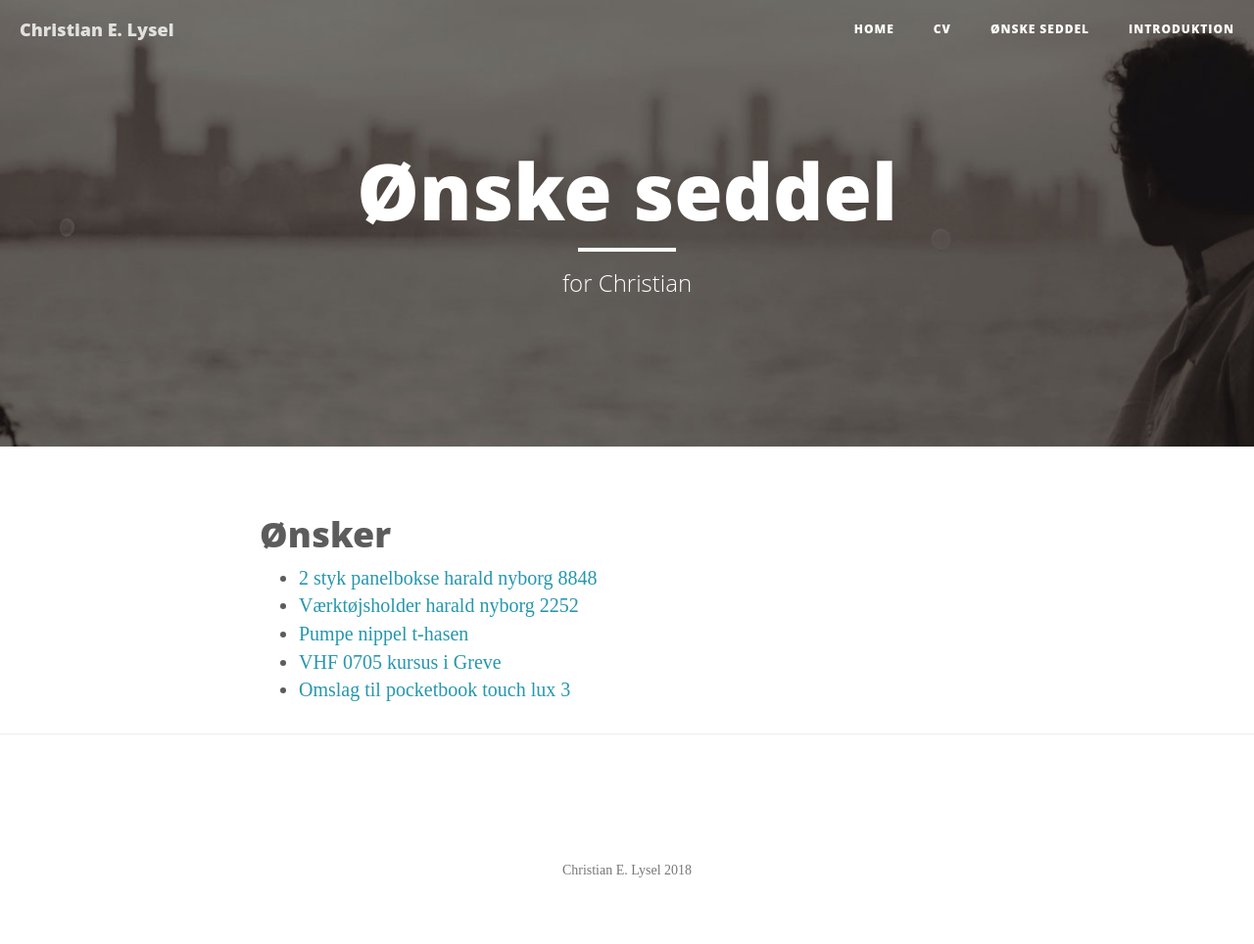
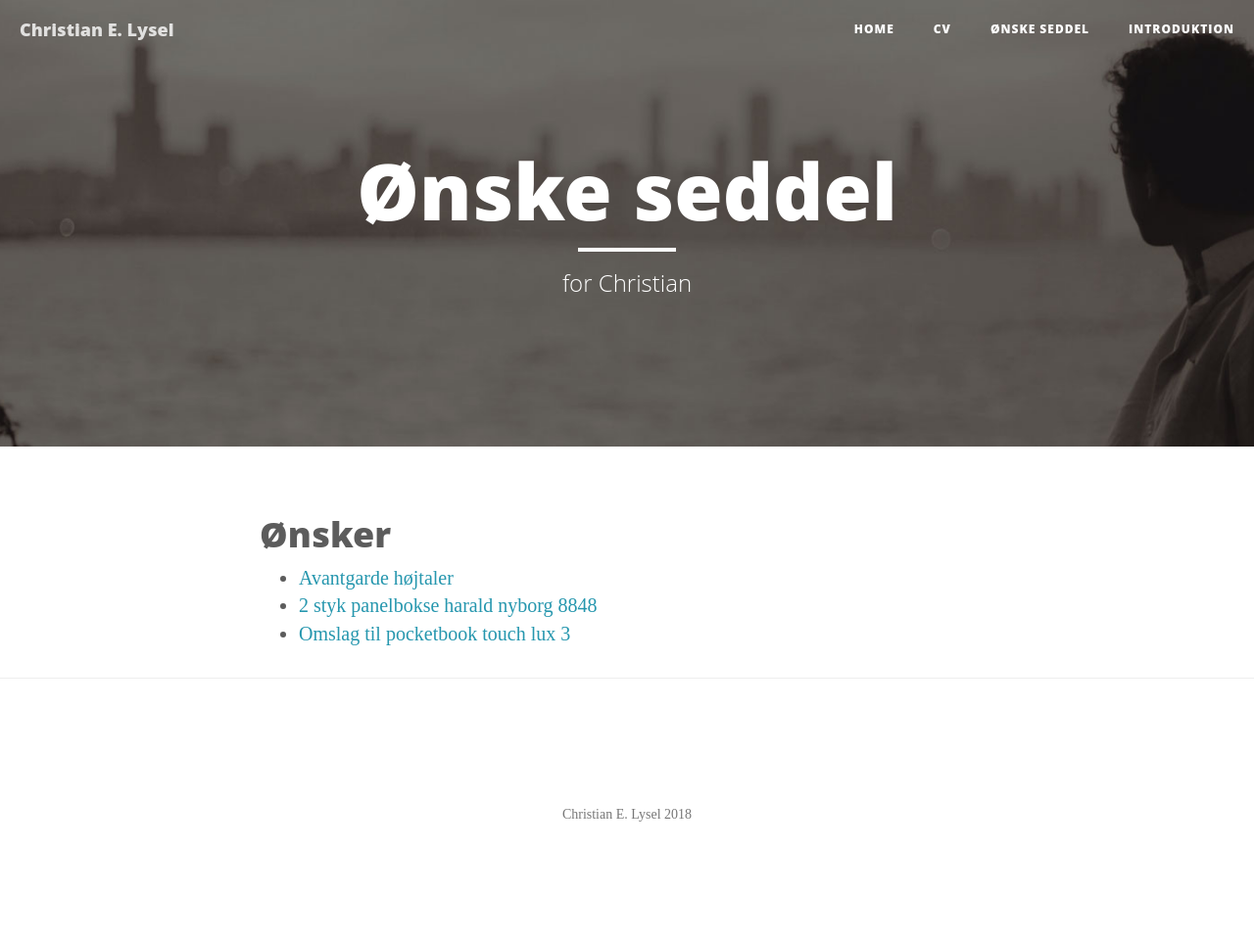
Before and after one commit to clysel/christian.lysel.net, a Jekyll site: the page built from gave.markdown, in a window 1280 px wide. Shown: the whole page at 98% size. Built offline with Jekyll 4.4.1, drawn with Linux system fonts in a browser that asks for light colours; after the commit the page ends 907 px from its top, so only the background shows below that.

Commit message:
Update gave.markdown

```diff
--- a/gave.markdown
+++ b/gave.markdown
@@ -6,8 +6,6 @@ header-img: "img/about-bg.jpg"
 ---
 # Ønsker
 
-* [2 styk panelbokse harald nyborg 8848](https://www.harald-nyborg.dk/p8848/mitsutomo-panelbokssaet-31-dele)
- * [Værktøjsholder harald nyborg 2252](https://www.harald-nyborg.dk/p2252/mitsutomo-vaerktojsholder-plast)
- * [Pumpe nippel t-hasen](http://www.thansen.dk/product.asp?n=-449988340&pn=-449988301)
- * [VHF 0705 kursus i Greve](https://nauticmarine.dk/vhf-kursus/)
+ * [Avantgarde højtaler](https://high-performance.dk/avantgarde-trio-xd-basshorn.html)
+ * [2 styk panelbokse harald nyborg 8848](https://www.harald-nyborg.dk/p8848/mitsutomo-panelbokssaet-31-dele)
  * [Omslag til pocketbook touch lux 3](https://www.conradelektronik.dk/?websale8=conrad-dk&pi=1462095)
```
